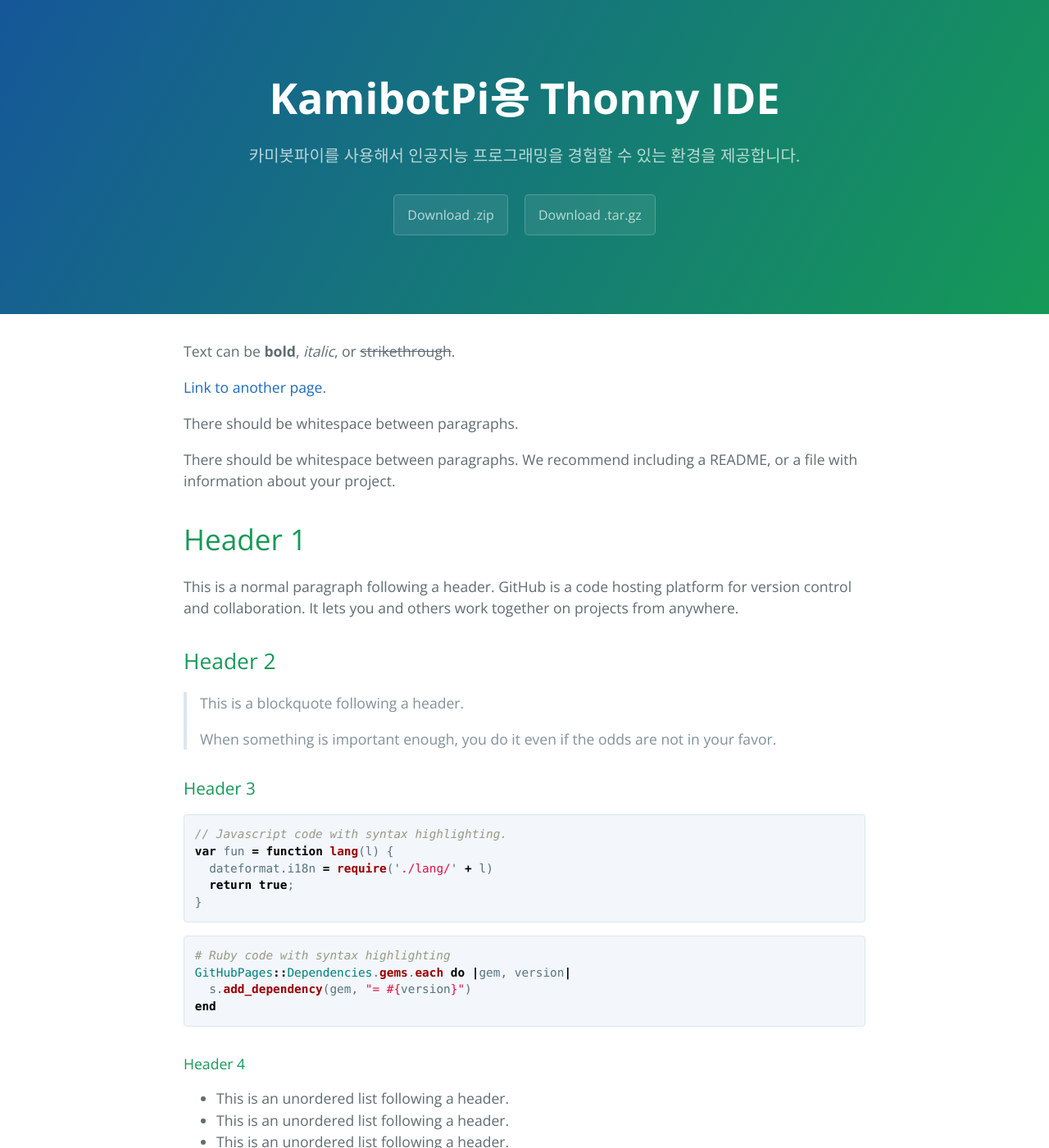
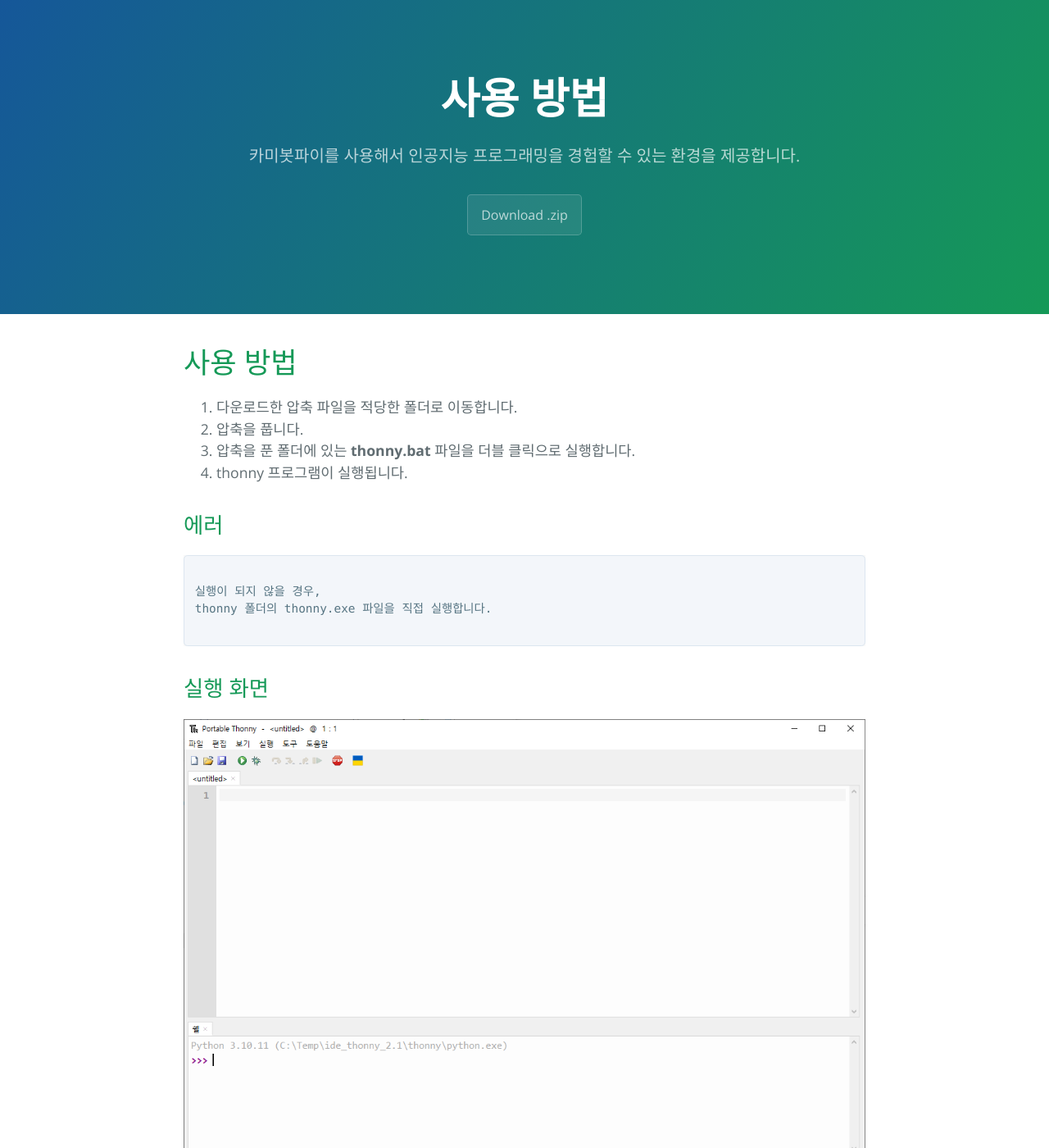
Before and after one commit to kamibot314/kamibot314.github.io, a Jekyll site: the page built from index.md, in a window 1280 px wide and 1400 px high. Shown: the whole window at 82% size. Built offline with Jekyll 4.4.1, drawn with Linux system fonts in a browser that asks for light colours; our own code applies the rules of GitHub Pages for plain Markdown files; some of the changed text lies outside the part shown.

Commit message:
Add files via upload

````diff
--- a/_config.yml
+++ b/_config.yml
@@ -4,4 +4,4 @@ show_downloads: true
 google_analytics:
 theme: jekyll-theme-cayman
 github:
-      zip_url: https://github.com/kamibot314/ide_thonny/tags
+      zip_url: https://github.com/kamibot314/ide_thonny/releases/download/v2.1/ide_thonny_2.1.zip
--- a/_layouts/default.html
+++ b/_layouts/default.html
@@ -23,7 +23,6 @@
       {% endif %}
       {% if site.show_downloads %}
         <a href="{{ site.github.zip_url }}" class="btn">Download .zip</a>
-        <a href="{{ site.github.tar_url }}" class="btn">Download .tar.gz</a>
       {% endif %}
     </header>
 
--- a/index.md
+++ b/index.md
@@ -2,122 +2,22 @@
 layout: default
 ---
 
-Text can be **bold**, _italic_, or ~~strikethrough~~.
 
-[Link to another page](./another-page.html).
+# 사용 방법
 
-There should be whitespace between paragraphs.
+1.  다운로드한 압축 파일을 적당한 폴더로 이동합니다.
+2.  압축을 풉니다.
+3.  압축을 푼 폴더에 있는 **thonny.bat** 파일을 더블 클릭으로 실행합니다.
+4.  thonny 프로그램이 실행됩니다.
 
-There should be whitespace between paragraphs. We recommend including a README, or a file with information about your project.
-
-# Header 1
-
-This is a normal paragraph following a header. GitHub is a code hosting platform for version control and collaboration. It lets you and others work together on projects from anywhere.
-
-## Header 2
-
-> This is a blockquote following a header.
->
-> When something is important enough, you do it even if the odds are not in your favor.
-
-### Header 3
-
-```js
-// Javascript code with syntax highlighting.
-var fun = function lang(l) {
-  dateformat.i18n = require('./lang/' + l)
-  return true;
-}
+## 에러
 ```
 
-```ruby
-# Ruby code with syntax highlighting
-GitHubPages::Dependencies.gems.each do |gem, version|
-  s.add_dependency(gem, "= #{version}")
-end
+실행이 되지 않을 경우,
+thonny 폴더의 thonny.exe 파일을 직접 실행합니다.
+
 ```
 
-#### Header 4
+## 실행 화면
 
-*   This is an unordered list following a header.
-*   This is an unordered list following a header.
-*   This is an unordered list following a header.
-
-##### Header 5
-
-1.  This is an ordered list following a header.
-2.  This is an ordered list following a header.
-3.  This is an ordered list following a header.
-
-###### Header 6
-
-| head1        | head two          | three |
-|:-------------|:------------------|:------|
-| ok           | good swedish fish | nice  |
-| out of stock | good and plenty   | nice  |
-| ok           | good `oreos`      | hmm   |
-| ok           | good `zoute` drop | yumm  |
-
-### There's a horizontal rule below this.
-
-* * *
-
-### Here is an unordered list:
-
-*   Item foo
-*   Item bar
-*   Item baz
-*   Item zip
-
-### And an ordered list:
-
-1.  Item one
-1.  Item two
-1.  Item three
-1.  Item four
-
-### And a nested list:
-
-- level 1 item
-  - level 2 item
-  - level 2 item
-    - level 3 item
-    - level 3 item
-- level 1 item
-  - level 2 item
-  - level 2 item
-  - level 2 item
-- level 1 item
-  - level 2 item
-  - level 2 item
-- level 1 item
-
-### Small image
-
-![Octocat](https://github.githubassets.com/images/icons/emoji/octocat.png)
-
-### Large image
-
-![Branching](https://guides.github.com/activities/hello-world/branching.png)
-
-
-### Definition lists can be used with HTML syntax.
-
-<dl>
-<dt>Name</dt>
-<dd>Godzilla</dd>
-<dt>Born</dt>
-<dd>1952</dd>
-<dt>Birthplace</dt>
-<dd>Japan</dd>
-<dt>Color</dt>
-<dd>Green</dd>
-</dl>
-
-```
-Long, single-line code blocks should not wrap. They should horizontally scroll if they are too long. This line should be long enough to demonstrate this.
-```
-
-```
-The final element.
-```
+![Octocat](/assets/img/thonny.png)
````
Also changed, not shown: assets/img/thonny.png (added).
